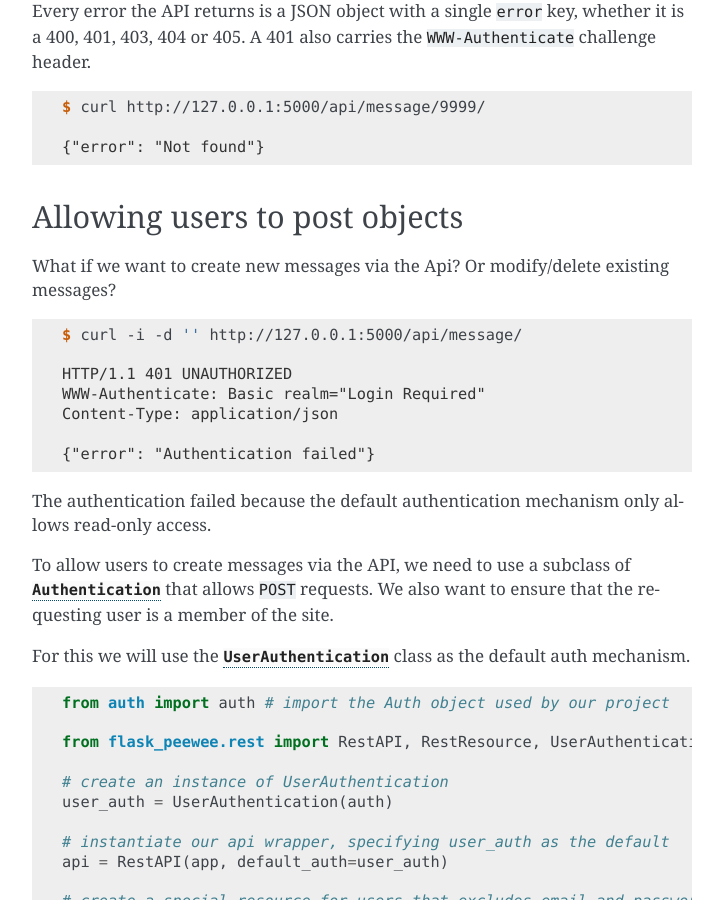
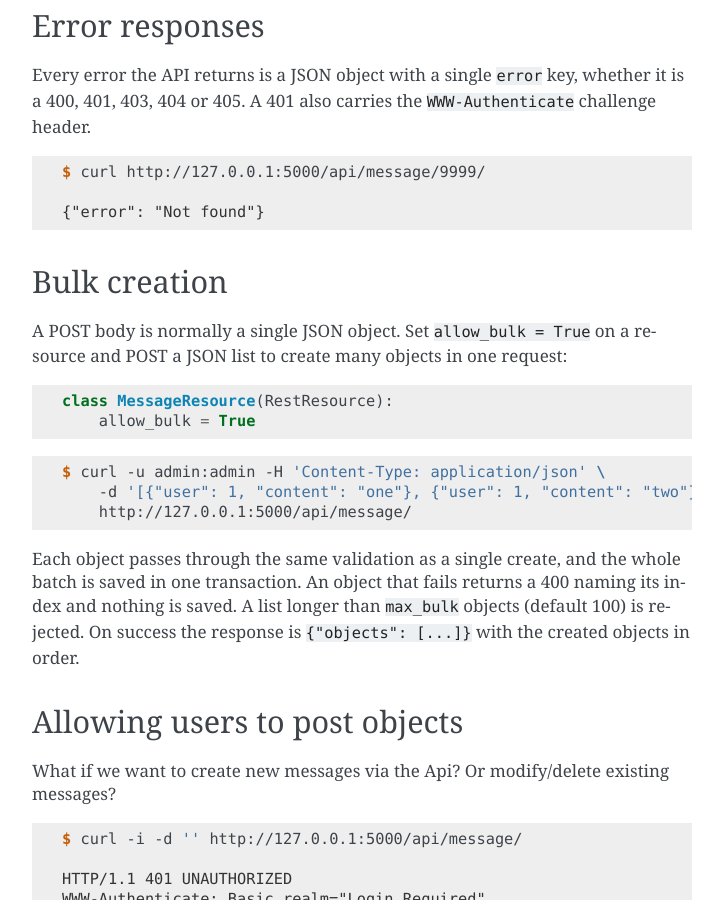
Before and after one commit to coleifer/flask-peewee, a Sphinx documentation site: the page built from docs/rest-api.rst, in a window 1280 px wide and 900 px high, scrolled down 7446 px. Shown: the whole window, without its empty margins (388-1111 px from the left). Built offline with Sphinx 7.4.7, drawn with Linux system fonts in a browser that asks for light colours; some of the changed text lies outside the part shown.

Commit message:
Allow bulk create via API, also support PATCH method.

```diff
--- a/docs/getting-started.rst
+++ b/docs/getting-started.rst
@@ -349,7 +349,7 @@ our :py:class:`RestAPI`.
 
 .. note::
     The default authentication mechanism for the API only accepts GET requests.
-    To handle POST/PUT/DELETE you will need to use a subclass of the
+    To handle POST/PUT/PATCH/DELETE you will need to use a subclass of the
     :py:class:`Authentication` class.
 
 To allow users of the site to post notes, we will use the :py:class:`UserAuthentication`
--- a/docs/rest-api.rst
+++ b/docs/rest-api.rst
@@ -12,9 +12,12 @@ Each :py:class:`RestResource` you expose via the API will support, by default,
 the following:
 
 * ``/api/<model name>/``: GET and POST requests
-* ``/api/<model name>/<primary key>/``: GET, PUT and DELETE requests. POST
-  also edits, and ``POST /<primary key>/delete/`` works as DELETE, for clients
-  that cannot issue PUT or DELETE.
+* ``/api/<model name>/<primary key>/``: GET, PUT, PATCH and DELETE requests.
+  POST also edits, and ``POST /<primary key>/delete/`` works as DELETE, for
+  clients that cannot issue PUT or DELETE.
+
+PUT and PATCH share partial-update semantics, changing only the fields
+present in the request body.
 
 Also, you can filter results by columns on the model using django-style syntax,
 for example:
@@ -336,7 +339,7 @@ or plain form fields, one per column.
 Write payloads are validated as they are deserialized, and problems surface as
 a 400 with a JSON error rather than a 500 (or worse, bad data):
 
-* A body that is not valid JSON is rejected.
+* A body that is not valid JSON, or whose JSON is not an object, is rejected.
 * Values that cannot be coerced to their field's type are rejected. This
   includes date/time strings: a value like ``"pub_date": "not-a-date"`` returns
   ``{"error": "Unrecognized date/time value for \"pub_date\": 'not-a-date'"}``
@@ -381,6 +384,30 @@ whether it is a 400, 401, 403, 404 or 405. A 401 also carries the
     $ curl http://127.0.0.1:5000/api/message/9999/
 
     {"error": "Not found"}
+
+
+Bulk creation
+-------------
+
+A POST body is normally a single JSON object. Set ``allow_bulk = True`` on a
+resource and POST a JSON list to create many objects in one request:
+
+.. code-block:: python
+
+    class MessageResource(RestResource):
+        allow_bulk = True
+
+.. code-block:: console
+
+    $ curl -u admin:admin -H 'Content-Type: application/json' \
+        -d '[{"user": 1, "content": "one"}, {"user": 1, "content": "two"}]' \
+        http://127.0.0.1:5000/api/message/
+
+Each object passes through the same validation as a single create, and the
+whole batch is saved in one transaction. An object that fails returns a 400
+naming its index and nothing is saved. A list longer than ``max_bulk``
+objects (default 100) is rejected. On success the response is
+``{"objects": [...]}`` with the created objects in order.
 
 
 Allowing users to post objects
```
Also changed, not shown: other parts of docs/rest-api.rst (+6 -5 lines), docs/api.rst (+23 -5 lines), 3 other files.
